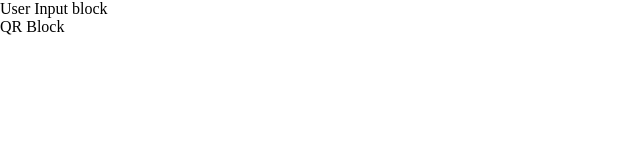
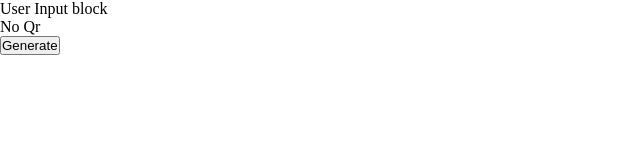
Before and after one commit to yurirodnov/qreatore, a React (Vite) app: page / in a window 1280 px wide. Shown: the top 160 px of the page, without its empty margins (0-640 px from the left). Built offline with nearby package versions, Linux system fonts and the light colour scheme.

Commit message:
add button, no qr block, change state store

```diff
--- /dev/null
+++ b/src/components/button/Button.tsx
@@ -0,0 +1,10 @@
+import styles from "./Button.module.css";
+
+interface ButtonProps {
+  title: string;
+  onClick: () => void;
+}
+
+export const Button = ({ title, onClick }: ButtonProps) => {
+  return <button onClick={onClick}>{title}</button>;
+};
--- /dev/null
+++ b/src/components/canvas/Canvas.tsx
@@ -0,0 +1,3 @@
+export const Canvas = () => {
+  return <canvas></canvas>;
+};
--- a/src/components/main/Main.tsx
+++ b/src/components/main/Main.tsx
@@ -1,11 +1,21 @@
+// src/components/main/Main.tsx
+
 import { InfoForm } from "../info-form/InfoForm";
 import { Qr } from "../qr/Qr";
+import { NoQr } from "../no-qr/NoQr";
+import { useStateContext } from "../../context/StateProvider";
+import { Button } from "../button/Button";
 
 export const Main = () => {
+  const { qrGenerated, handleQrGeneration } = useStateContext();
+
   return (
     <main>
       <InfoForm />
-      <Qr />
+
+      {qrGenerated ? <Qr /> : <NoQr />}
+
+      <Button title="Generate" onClick={handleQrGeneration} />
     </main>
   );
 };
--- /dev/null
+++ b/src/components/no-qr/NoQr.tsx
@@ -0,0 +1,3 @@
+export const NoQr = () => {
+  return <div>No Qr</div>;
+};
--- a/src/components/qr/Qr.tsx
+++ b/src/components/qr/Qr.tsx
@@ -1,5 +1,7 @@
 import QRCode from "qrcode";
 
 export const Qr = () => {
+  const qr = QRCode;
+
   return <div>QR Block</div>;
 };
--- a/src/context/StateProvider.tsx
+++ b/src/context/StateProvider.tsx
@@ -3,7 +3,9 @@ import type { ReactNode } from "react";
 
 interface StateContextType {
   userInput: string;
+  qrGenerated: boolean;
   handleUserInput: (e: React.ChangeEvent<HTMLInputElement>) => void;
+  handleQrGeneration: () => void;
 }
 
 interface StateProviderProps {
@@ -14,13 +16,22 @@ const StateContext = createContext<StateContextType | undefined>(undefined);
 
 export const StateProvider = ({ children }: StateProviderProps) => {
   const [userInput, setUserInput] = useState<string>("");
+  const [qrGenerated, setQrGenerated] = useState<boolean>(false);
 
   const handleUserInput = (e: React.ChangeEvent<HTMLInputElement>) => {
     const value = e.currentTarget.value;
     setUserInput(value);
   };
 
-  return <StateContext.Provider value={{ userInput, handleUserInput }}>{children}</StateContext.Provider>;
+  const handleQrGeneration = () => {
+    setQrGenerated((prev) => !prev);
+  };
+
+  return (
+    <StateContext.Provider value={{ userInput, qrGenerated, handleUserInput, handleQrGeneration }}>
+      {children}
+    </StateContext.Provider>
+  );
 };
 
 export const useStateContext = (): StateContextType => {
```
Also changed, not shown: src/components/button/Button.module.css (added), src/components/canvas/Canvas.module.css (added), src/components/no-qr/NoQr.module.css (added), 1 other file (tests, documents, lock files or other folders).
